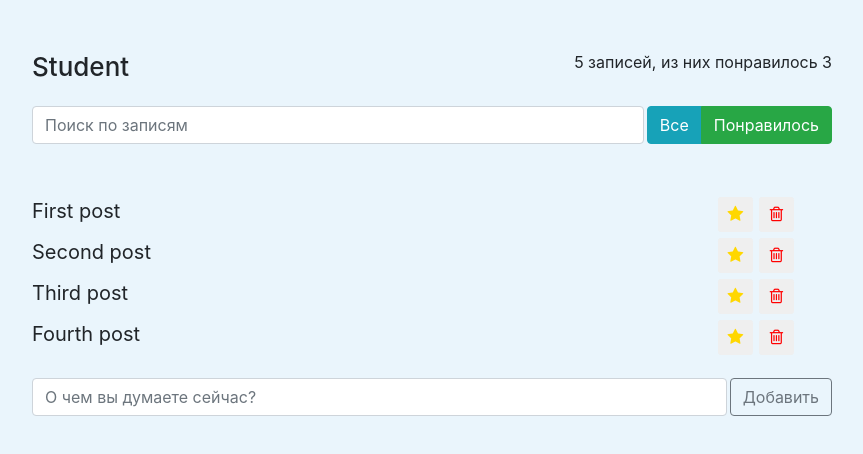
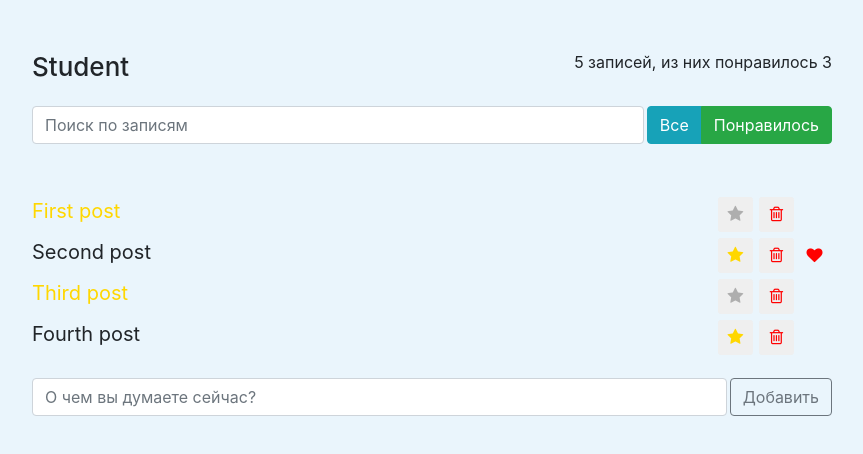
Before and after one commit to seriiserii825/app-test, a React (Create React App) app: page / in a window 1280 px wide. Shown: the top 454 px of the page, without its empty margins (208-1071 px from the left). Built offline with nearby package versions, Linux system fonts and the light colour scheme.

Commit message:
important

```diff
--- a/src/components/app/app.js
+++ b/src/components/app/app.js
@@ -40,6 +40,19 @@ export default class App extends React.Component {
 				}
 			});
 		}
+		this.onToggleImportant = (id) => {
+			const {posts} = this.state;
+			const index = posts.findIndex((elem) => elem.id === id);
+			const oldElem = posts[index];
+			const newElem = {...oldElem, important: !oldElem.important};
+			const newArr = [...posts.slice(0, index), newElem , ...posts.slice(index+1)];
+
+			this.setState(({posts}) => {
+				return {
+					posts: newArr
+				}
+			});
+		}
 	}
 
 	render() {
@@ -50,7 +63,7 @@ export default class App extends React.Component {
 					<SearchPanel/>
 					<PostStatusFilter/>
 				</div>
-				<PostList posts={this.state.posts} onDelete={this.onDelete}/>
+				<PostList onToggleImportant={this.onToggleImportant} posts={this.state.posts} onDelete={this.onDelete}/>
 				<PostAddForm onAddPost={this.onAddPost}/>
 			</div>
 		);
--- a/src/components/post-list-item/post-list-item.js
+++ b/src/components/post-list-item/post-list-item.js
@@ -1,53 +1,32 @@
 import React from 'react';
 import "./post-list-item.scss";
 
-export default class PostListItem extends React.Component{
-	constructor(props) {
-		super(props);
-		this.state = {
-			important: false,
-			like: false
-		};
-
-		this.onToggleImportant = () => {
-			this.setState({
-				important: !this.state.important
-			});
-		}
-
-		this.onToggleLike = () => {
-			this.setState({
-				like: !this.state.like
-			});
-		}
-	}
-
-	render() {
+const PostListItem = (props) => {
 	let classLists = 'app-list-item d-flex justify-content-space-between';
 
-		if (this.state.important) {
+	if (props.important) {
 		classLists += ' important';
 	}
 
-		if (this.state.like) {
+	if (props.like) {
 		classLists += ' like';
 	}
 
 	return (
 		<li className={classLists}>
-			<span onClick={this.onToggleImportant} className="app-list-item-label">
-				{this.props.label}
+			<span onClick={props.onToggleImportant} className="app-list-item-label">
+				{props.label}
 			</span>
 			<div className="d-flex justify-content-center align-items-center">
-					<button onClick={this.onToggleLike} className="btn-star btn-sm">
+				<button onClick={props.onToggleLike} className="btn-star btn-sm">
 					<i className="fa fa-star"></i>
 				</button>
-					<button onClick={this.props.onDelete} className="btn-trash btn-sm">
+				<button onClick={props.onDelete} className="btn-trash btn-sm">
 					<i className="fa fa-trash-o"></i>
 				</button>
 				<i className="fa fa-heart"></i>
 			</div>
 		</li>
 	);
-	}
 };
+export default PostListItem;
--- a/src/components/post-list/post-list.js
+++ b/src/components/post-list/post-list.js
@@ -5,7 +5,14 @@ import PostListItem from "../post-list-item/post-list-item";
 const PostList = (props) => {
 	const elements = props.posts.map((item) => {
 		return (
-			<PostListItem onDelete={() => props.onDelete(item.id)} label={item.label} important={item.important} key={item.id} like={item.like} />
+			<PostListItem
+				onDelete={() => props.onDelete(item.id)}
+				label={item.label}
+				important={item.important}
+				key={item.id}
+				like={item.like}
+				onToggleImportant={() => props.onToggleImportant(item.id)}
+			/>
 		)
 	});
 	return (
```
Lines whose indentation alone changed are shown as unchanged.
